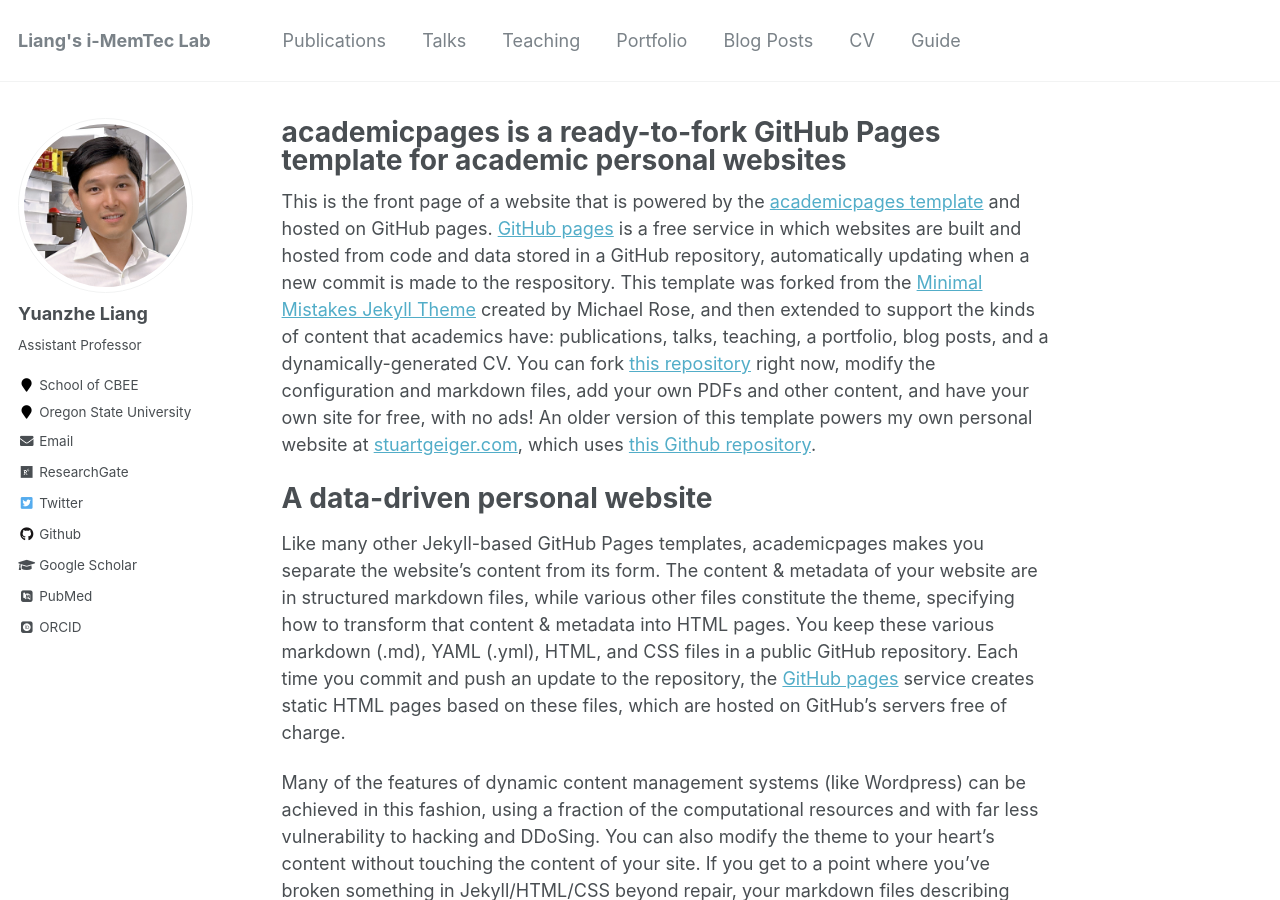
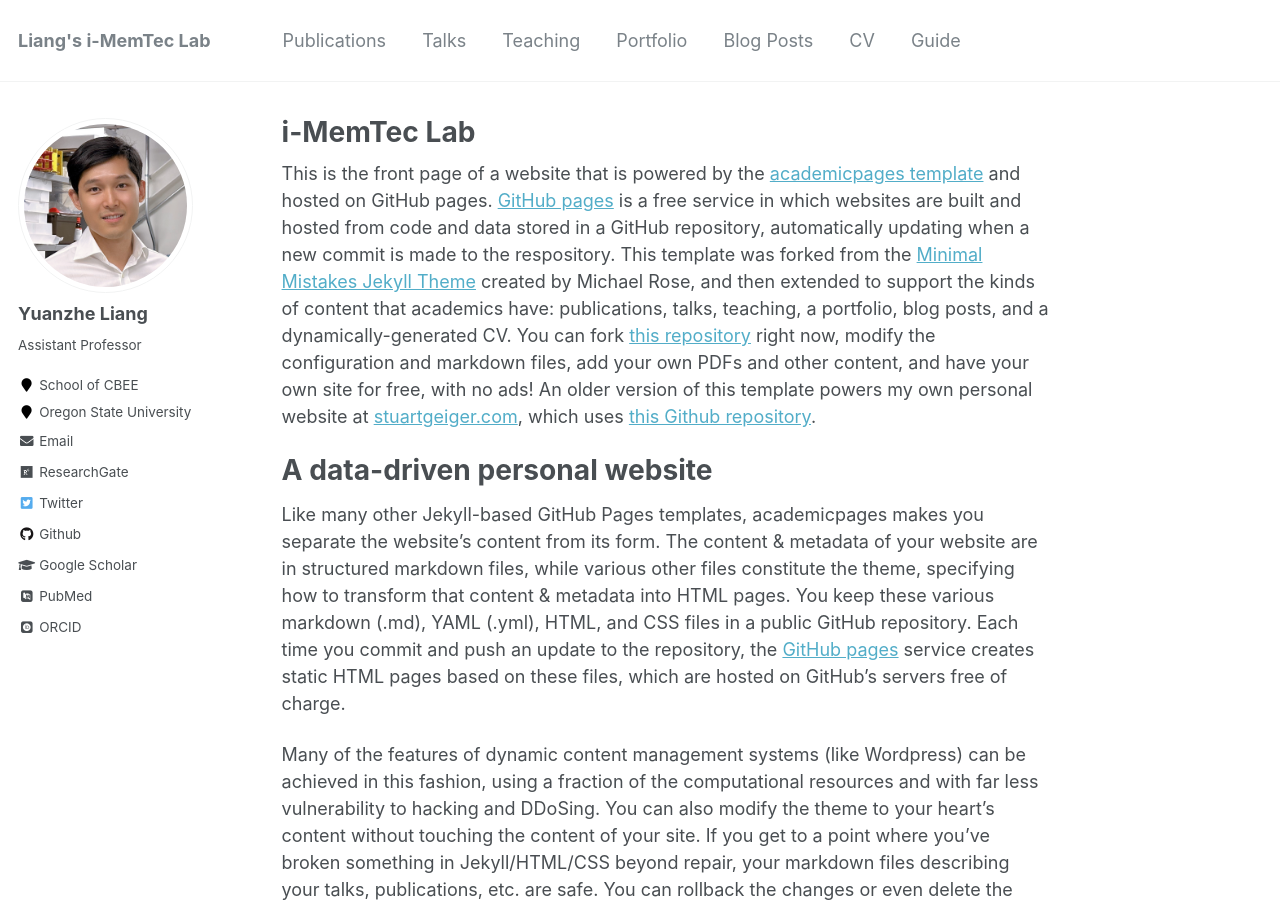
Before and after one commit to yuanzheliang/yuanzheliang.github.io, a Jekyll site: the page built from _pages/about.md, in a window 1280 px wide and 900 px high. Built offline with Jekyll 4.4.1, drawn with Linux system fonts in a browser that asks for light colours; some web fonts are replaced.

Commit message:
Update about.md

```diff
--- a/_pages/about.md
+++ b/_pages/about.md
@@ -1,6 +1,6 @@
 ---
 permalink: /
-title: "academicpages is a ready-to-fork GitHub Pages template for academic personal websites"
+title: "i-MemTec Lab"
 excerpt: "About me"
 author_profile: true
 redirect_from:
```
